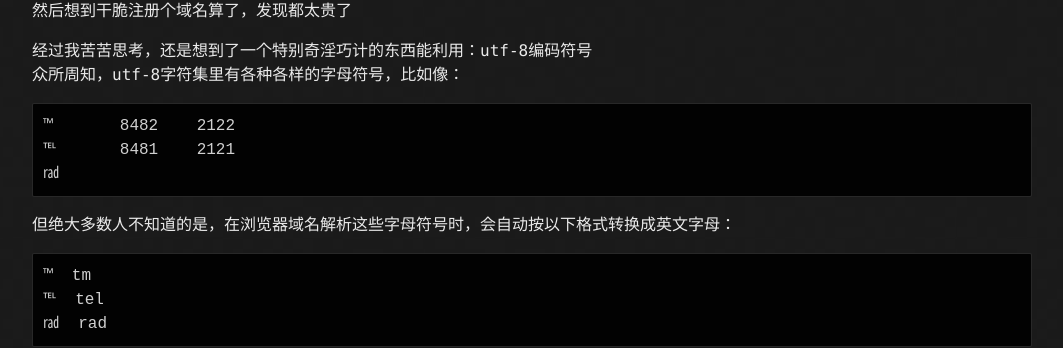
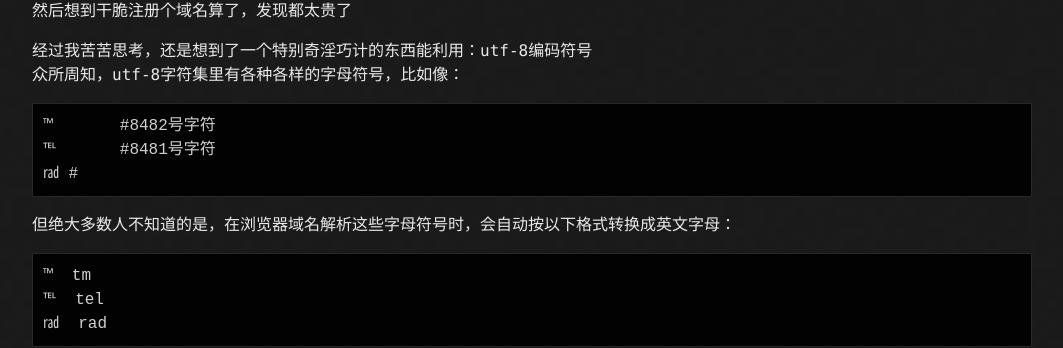
Before and after one commit to Leeyangee/leeyangee.github.io, a Jekyll site: the page built from _posts/2023-06-19-SRC实战-对某大型厂商成功渗透经历.md, in a window 1280 px wide. Shown: the part 1358-1706 px from the top of the page, without its empty margins (108-1171 px from the left). Built offline with Jekyll 4.4.1, drawn with Linux system fonts in a browser that asks for light colours.

Commit message:
Update 2023-06-19-SRC实战-对某大型厂商成功渗透经历.md

````diff
--- a/_posts/2023-06-19-SRC实战-对某大型厂商成功渗透经历.md
+++ b/_posts/2023-06-19-SRC实战-对某大型厂商成功渗透经历.md
@@ -52,9 +52,9 @@ payload：
 经过我苦苦思考，还是想到了一个特别奇淫巧计的东西能利用：utf-8编码符号
 众所周知，utf-8字符集里有各种各样的字母符号，比如像：
 ```
-™	8482	2122
-℡	8481	2121
-㎭
+™	#8482号字符
+℡	#8481号字符
+㎭ #
 ```
 但绝大多数人不知道的是，在浏览器域名解析这些字母符号时，会自动按以下格式转换成英文字母：
 ```
````
